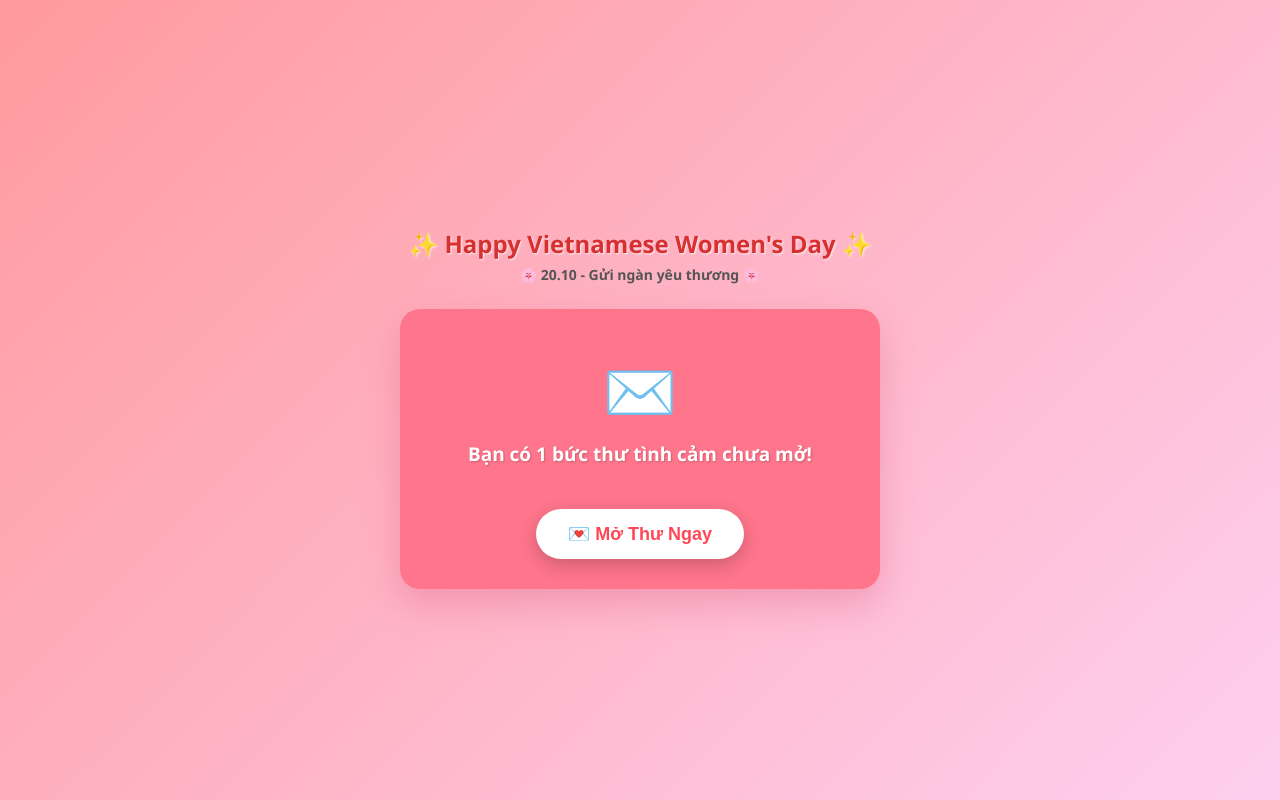
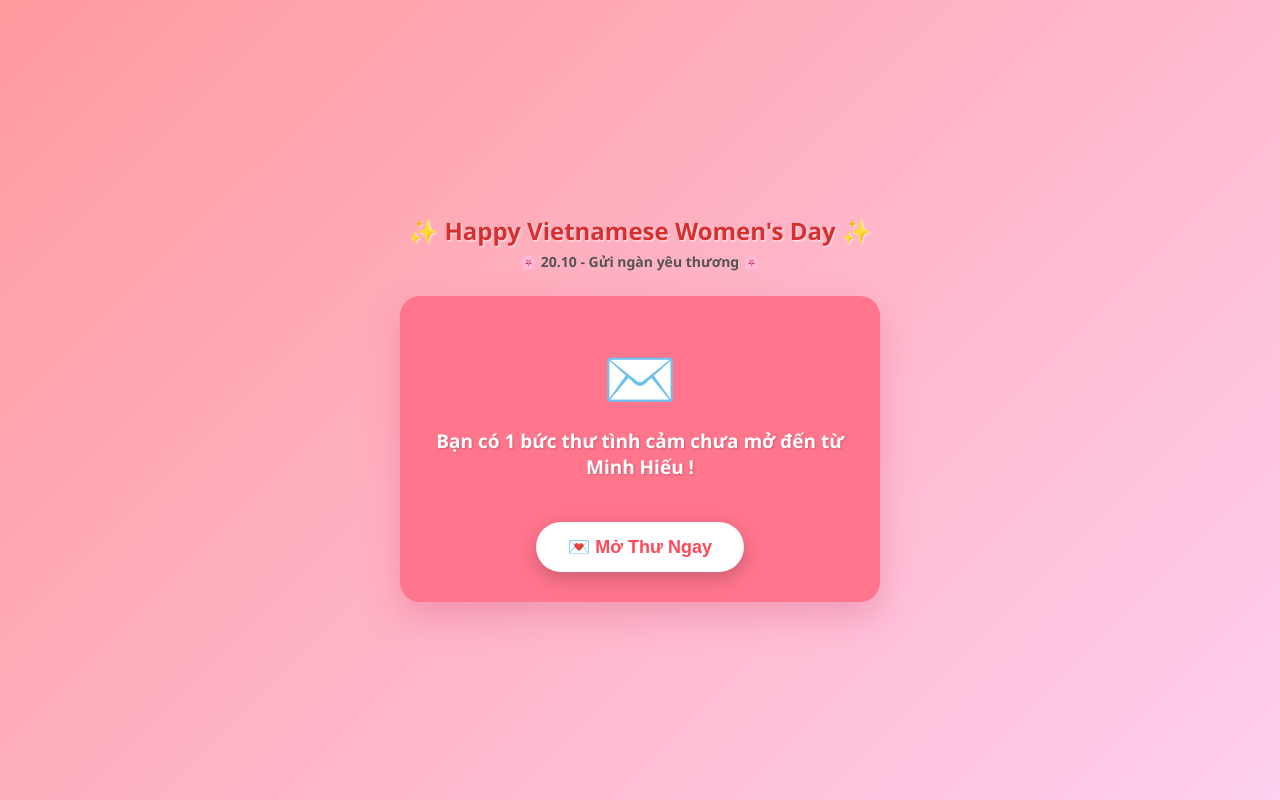
Before and after one commit to minhm490-stack/DEF-BOOM-2010, a plain HTML site: page index.html in a window 1280 px wide. Drawn offline with Linux system fonts and the light colour scheme.

Commit message:
Update index.html

```diff
--- a/index.html
+++ b/index.html
@@ -137,7 +137,7 @@
         <!-- Phong bì kèm nút mở thư (Bấm vào cả phong bì hoặc nút đều được) -->
         <div id="envelopeView" class="envelope" onclick="openLetter()">
             <div style="font-size: 60px; margin-bottom: 10px;">✉️</div>
-            <div style="color: white; font-size: 19px; font-weight: 600; text-shadow: 1px 1px 2px rgba(0,0,0,0.2);">Bạn có 1 bức thư tình cảm chưa mở!</div>
+            <div style="color: white; font-size: 19px; font-weight: 600; text-shadow: 1px 1px 2px rgba(0,0,0,0.2);">Bạn có 1 bức thư tình cảm chưa mở đến từ Minh Hiếu !</div>
             <br>
             <button class="btn-open">💌 Mở Thư Ngay</button>
         </div>
```
